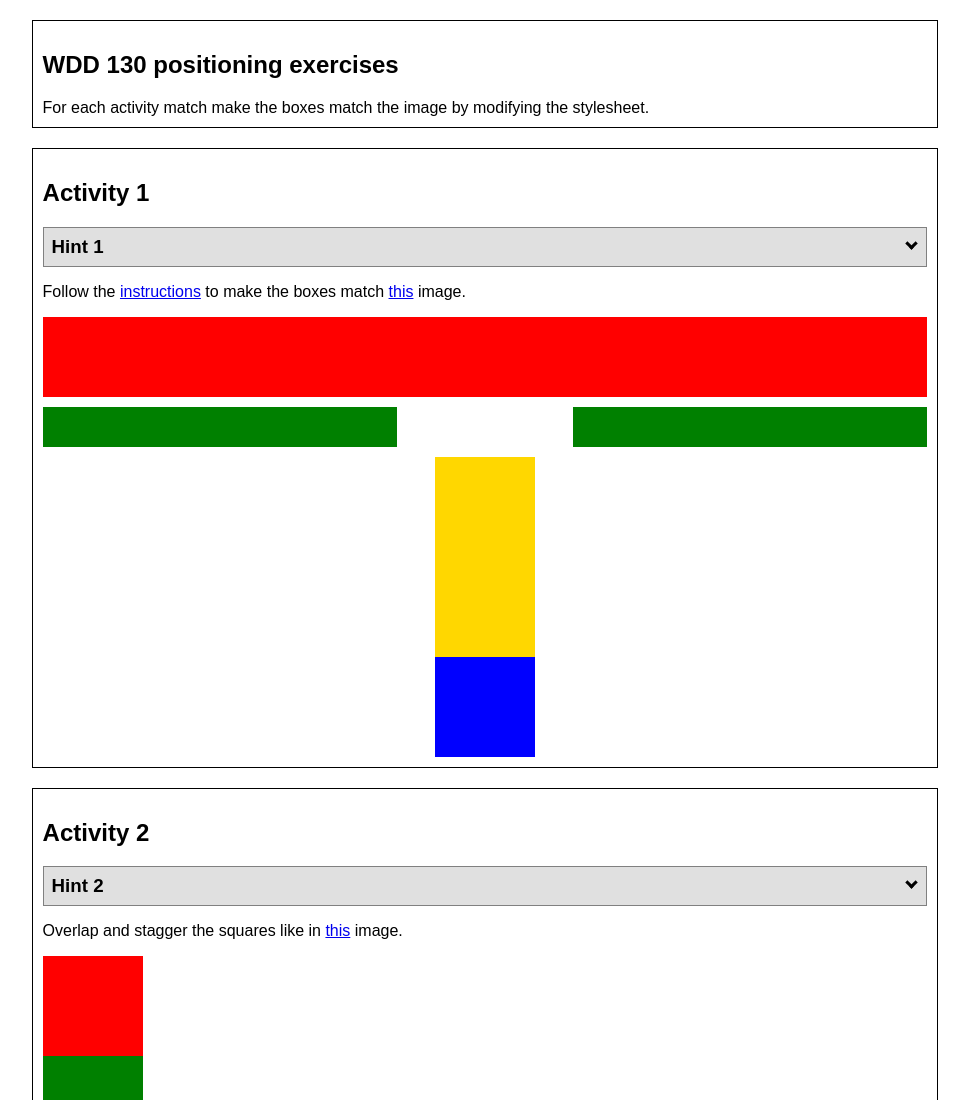
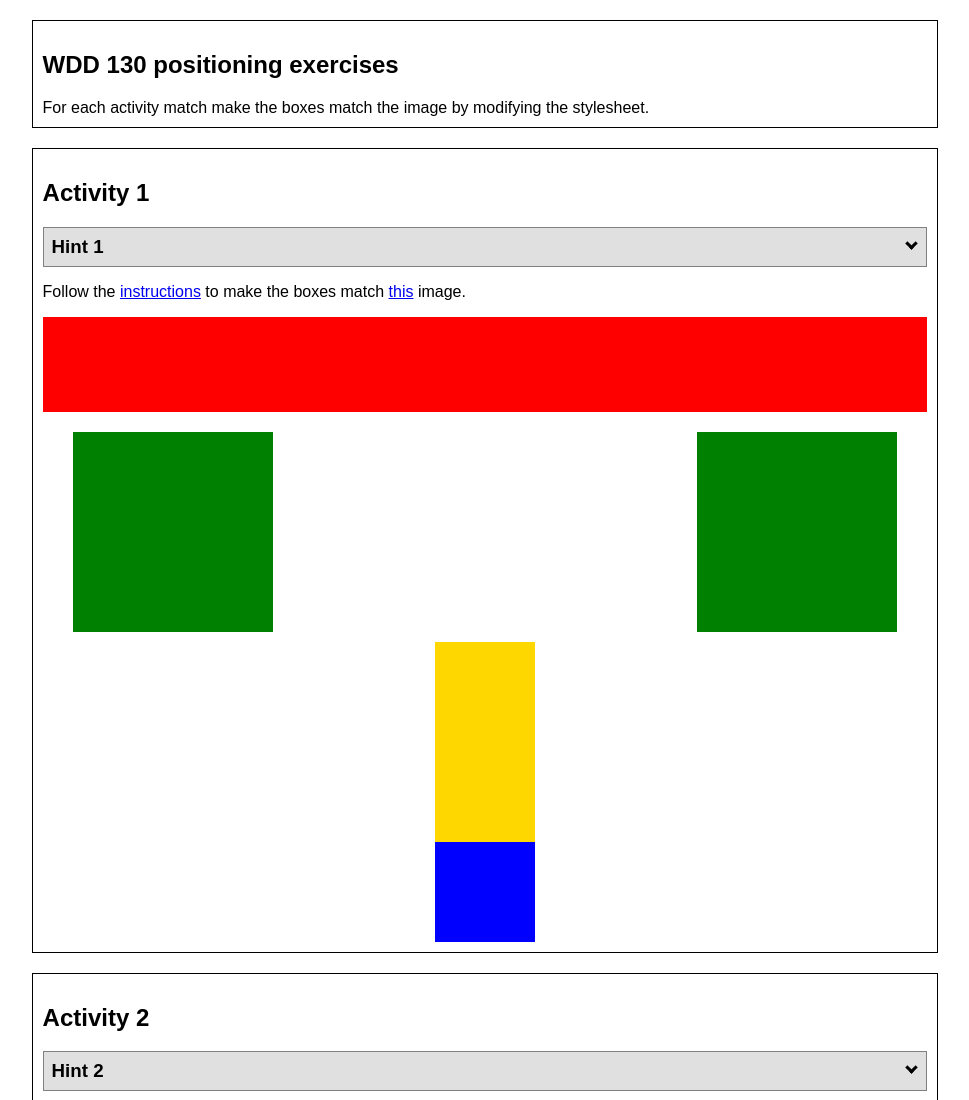
Before and after one commit to vidrunodev/wdd130, a plain HTML site: page positioning.html in a window 1280 px wide. Shown: the top 1100 px of the page, without its empty margins (155-1124 px from the left). Drawn offline with Linux system fonts and the light colour scheme.

Commit message:
update positionstyles.css

```diff
--- a/positionstyles.css
+++ b/positionstyles.css
@@ -11,11 +11,12 @@
   height: 80px;
   background-color: red;
   margin-bottom: 10px;
+  padding-bottom: 15px;
 
 }
 .green1 {
-  width: 40%;
-  height: 40px;
+  width: 200px;
+  height: 200px;
   background-color: green;
   margin-bottom: 10px;
 
@@ -23,11 +24,14 @@
 
 .green1.left {
   align-self: flex-start;
+  margin-top: 10px;
+  margin-left: 30px;
 }
 
 .green1.right {
   margin-left: auto;
-  margin-top: -50px;
+  margin-top: -210px;
+  margin-right: 30px;
 }
 
 .yellow1 {
```
